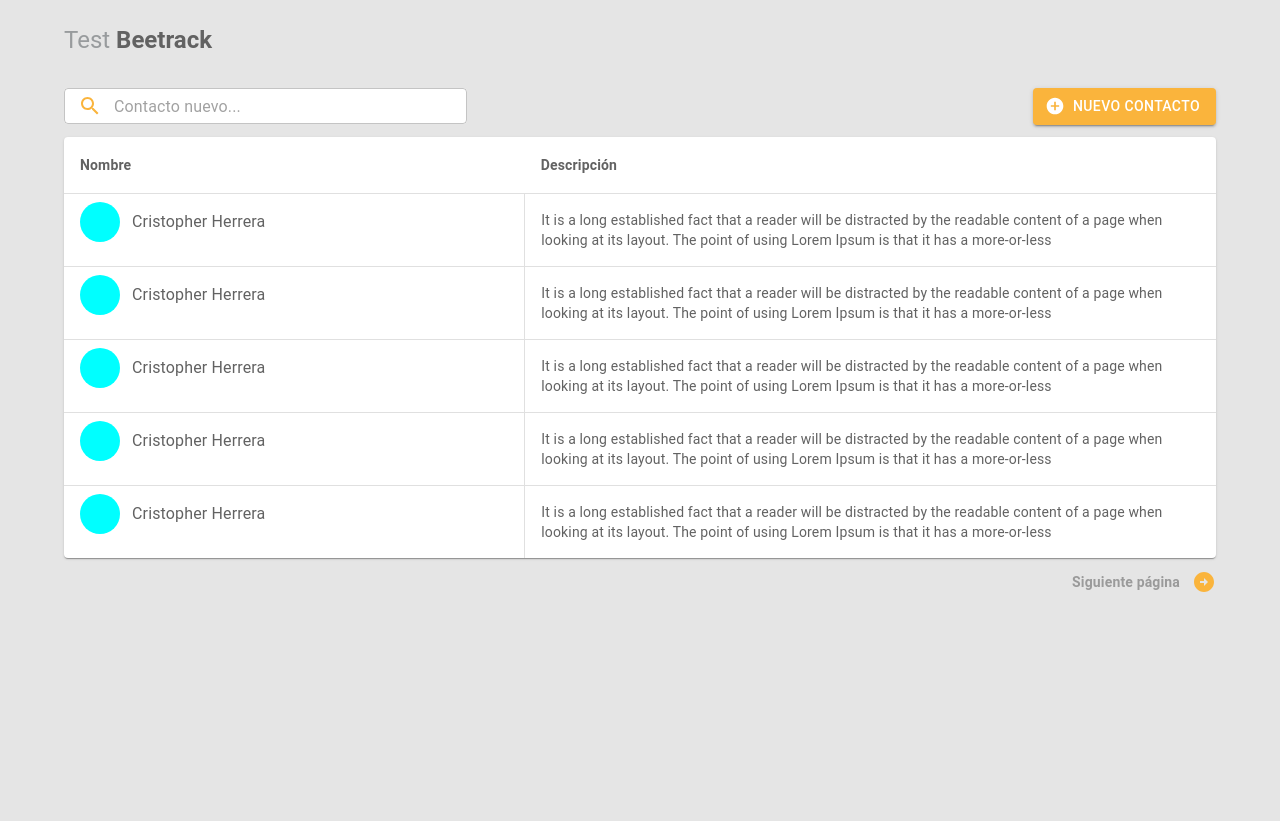
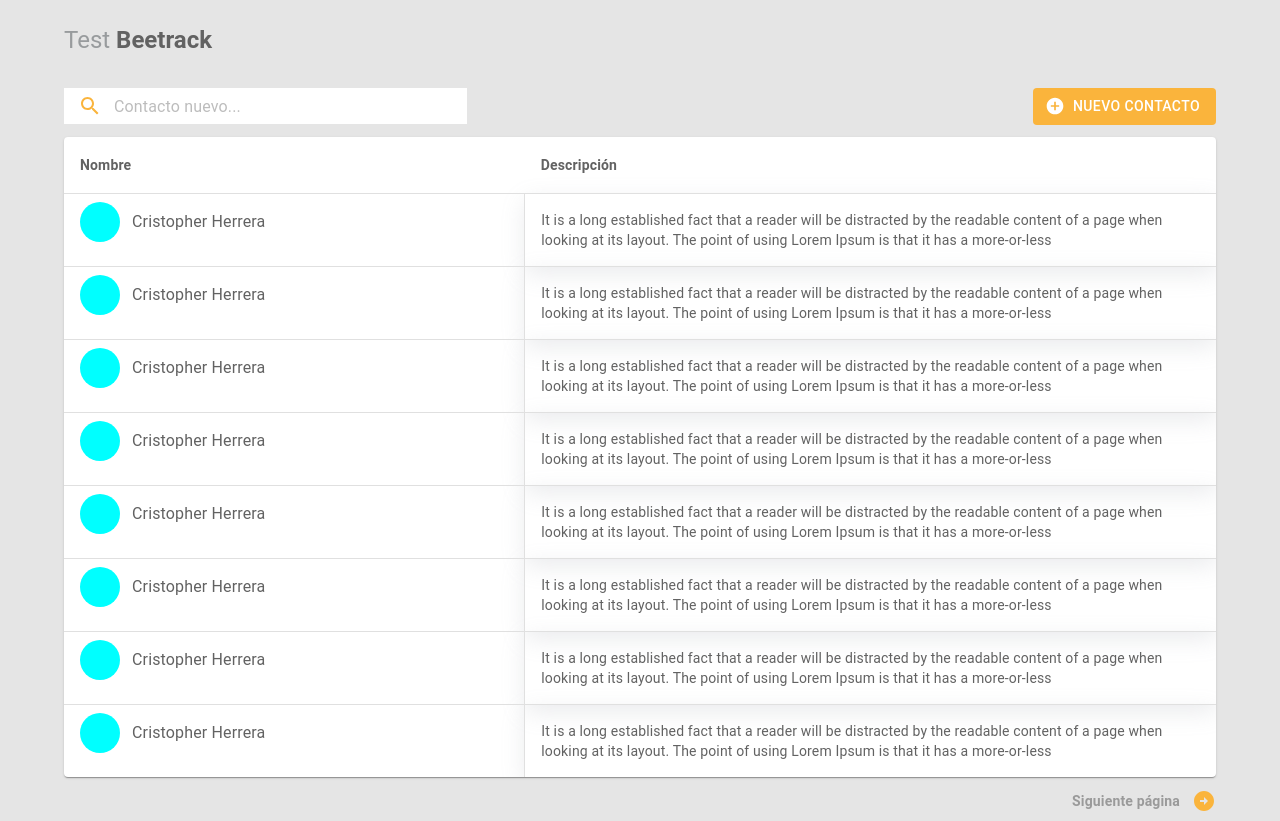
Before and after one commit to Green50/beetrack-test, a React (Create React App) app: page / in a window 1280 px wide. Before the commit the page ends 800 px from the top, so only its background shows below. Built offline with nearby package versions, Linux system fonts and the light colour scheme.

Commit message:
:rocket: feat: diseño completo

```diff
--- a/src/components/button/button.scss
+++ b/src/components/button/button.scss
@@ -1,4 +1,5 @@
 .button {
   background-color: $primary !important;
   color: $font-light !important;
+  box-shadow: none !important;
 }
--- a/src/modules/home/components/menu/menu.js
+++ b/src/modules/home/components/menu/menu.js
@@ -28,12 +28,4 @@
   );
 };
 
-const style = {
-  input: {
-    backgroundColor: "#fff",
-    height: "36px",
-    width: "70%",
-  },
-};
-
 export default Menu;
--- a/src/modules/home/components/menu/menu.scss
+++ b/src/modules/home/components/menu/menu.scss
@@ -5,5 +5,11 @@
     background-color: #fff;
     height: 36px;
     width: 70%;
+    border-radius: 0px !important;
+    color: $font-dark !important;
   }
 }
+
+.MuiOutlinedInput-notchedOutline {
+  border-color: #fff !important;
+}
--- a/src/modules/home/components/userList/userList.js
+++ b/src/modules/home/components/userList/userList.js
@@ -12,7 +12,6 @@
 import Paper from "@mui/material/Paper";
 import CardUser from "../cardUser/cardUser";
 import ArrowCircleRightIcon from "@mui/icons-material/ArrowCircleRight";
-import { typography } from "@mui/system";
 
 const UserList = () => {
   return (
@@ -36,7 +35,7 @@
             </TableRow>
           </TableHead>
           <TableBody>
-            {[1, 2, 3, 4, 5].map((row) => (
+            {[1, 2, 3, 4, 5, 6, 7, 8].map((row) => (
               <TableRow
                 className="table-container__row"
                 key={row.name}
--- a/src/modules/home/components/userList/userList.scss
+++ b/src/modules/home/components/userList/userList.scss
@@ -11,13 +11,14 @@
 
   &__desc {
     color: $font-dark !important;
+    box-shadow: rgba(149, 157, 165, 0.2) 0px 8px 24px;
   }
 }
 
 .page {
   margin-top: 12px;
   display: flex;
-  justify-content: end;
+  justify-content: flex-end;
   align-items: center;
   cursor: pointer;
   color: $font-grey-light;
```
